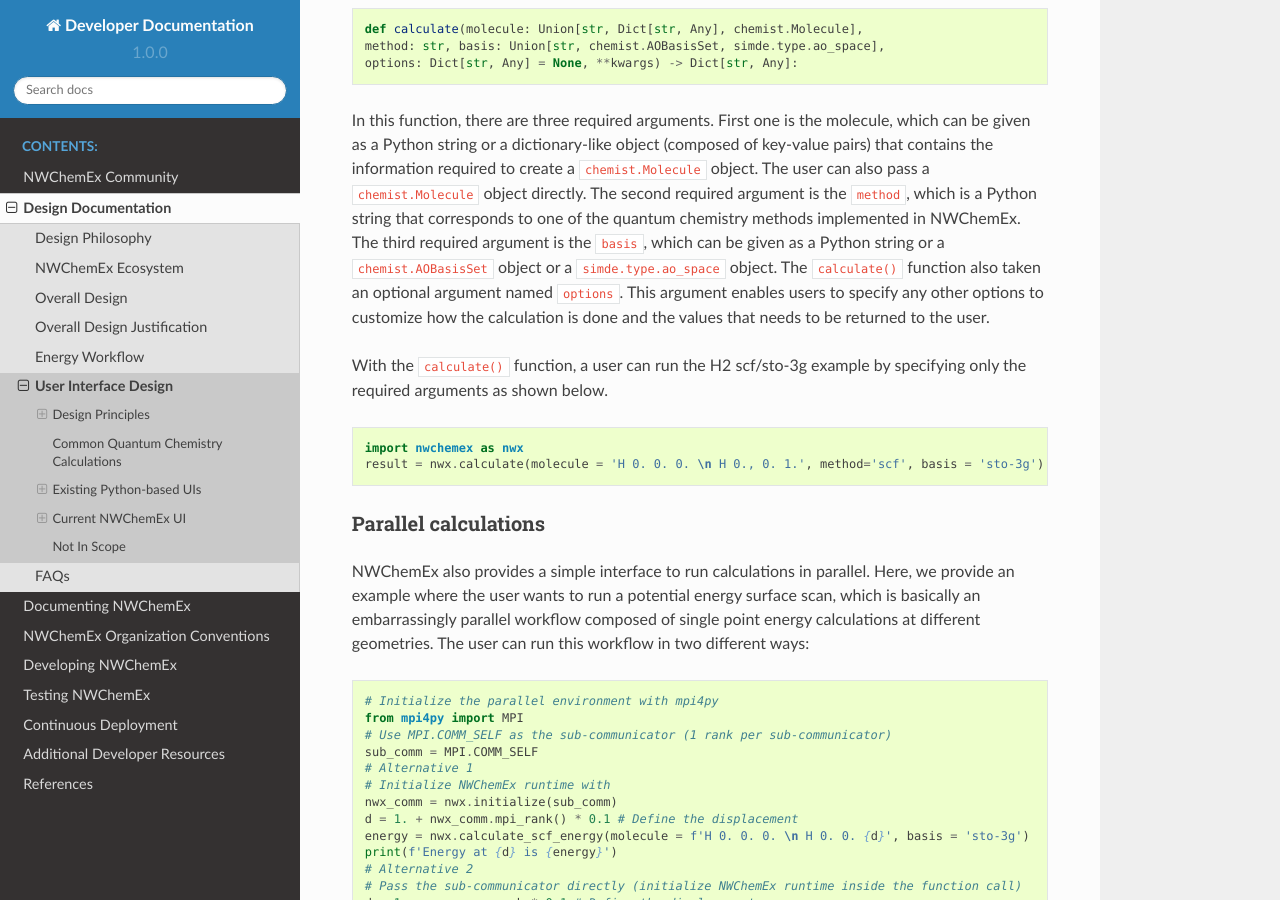
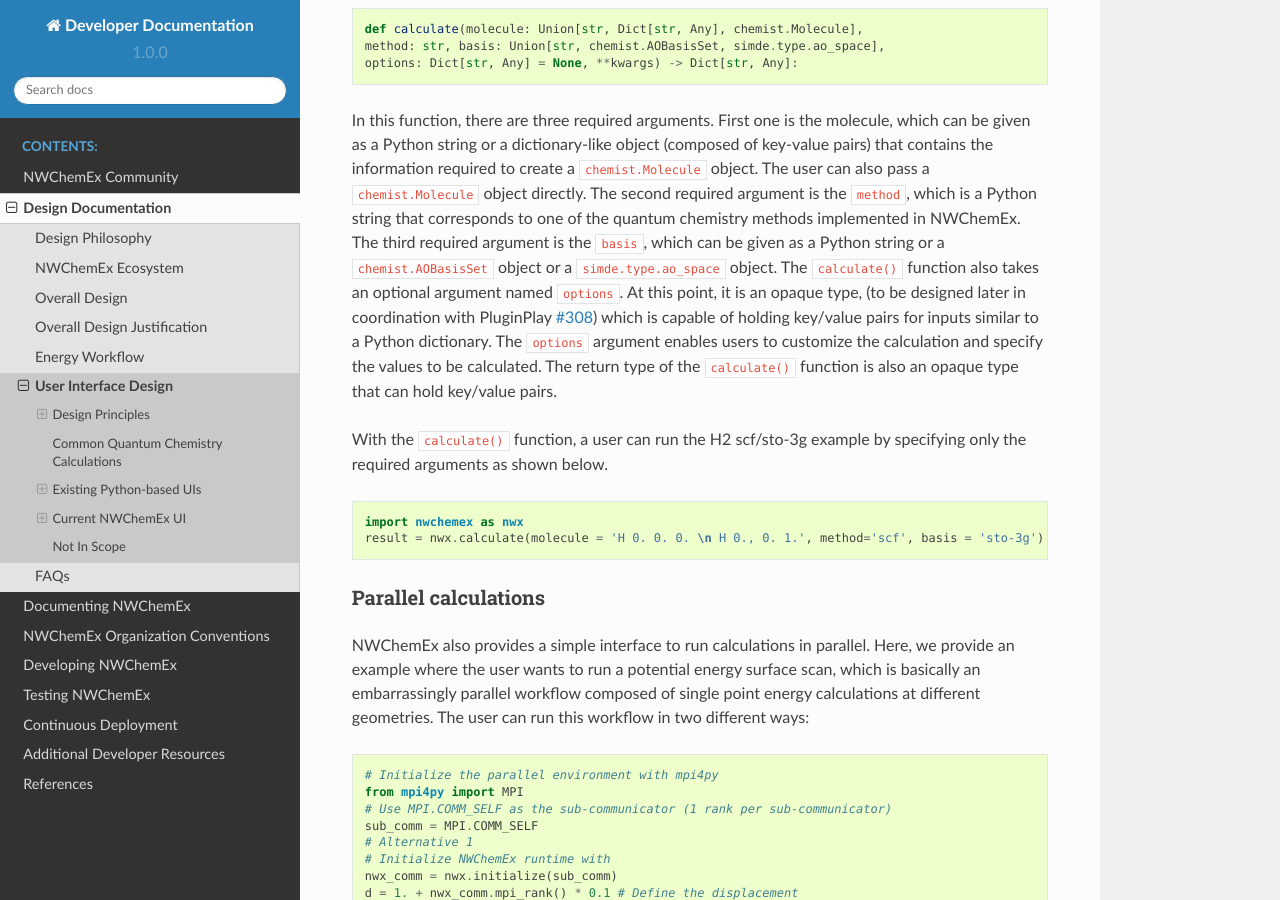
Before and after one commit to NWChemEx/.github, a Sphinx documentation site: the page built from docs/source/design/ui_design.rst, in a window 1280 px wide and 900 px high, scrolled down 5308 px. Built offline with Sphinx 7.4.7 and the Read the Docs theme 2.0.0, drawn with Linux system fonts in a browser that asks for light colours.

Commit message:
Add return type info

```diff
--- a/docs/source/design/ui_design.rst
+++ b/docs/source/design/ui_design.rst
@@ -268,15 +268,19 @@
 In this function, there are three required arguments. First one is the molecule,
 which can be given as a Python string or a dictionary-like object (composed of
 key-value pairs) that contains the information required to create a
-``chemist.Molecule`` object. The user can also pass a ``chemist.Molecule`` object
-directly. The second required argument is the ``method``, which is a Python
-string that corresponds to one of the quantum chemistry methods implemented in
-NWChemEx. The third required argument is the ``basis``, which can be given as a
-Python string or a ``chemist.AOBasisSet`` object or a ``simde.type.ao_space``
-object. The ``calculate()`` function also taken an optional argument named
-``options``. This argument enables users to specify any other options to
-customize how the calculation is done and the values that needs to be returned
-to the user.
+``chemist.Molecule`` object. The user can also pass a ``chemist.Molecule``
+object directly. The second required argument is the ``method``, which is a
+Python string that corresponds to one of the quantum chemistry methods
+implemented in NWChemEx. The third required argument is the ``basis``, which can
+be given as a Python string or a ``chemist.AOBasisSet`` object or a
+``simde.type.ao_space`` object. The ``calculate()`` function also takes an
+optional argument named ``options``. At this point, it is an opaque type, (to be designed
+later in coordination with PluginPlay `#308
+<https://github.com/NWChemEx-Project/PluginPlay/issues/308>`_) which is capable
+of holding key/value pairs for inputs similar to a Python dictionary. The
+``options`` argument enables users to customize the calculation and specify the
+values to be calculated. The return type of the ``calculate()`` function is also an
+opaque type that can hold key/value pairs.
 
 With the ``calculate()`` function, a user can run the H2 scf/sto-3g example by
 specifying only the required arguments as shown below.
```
